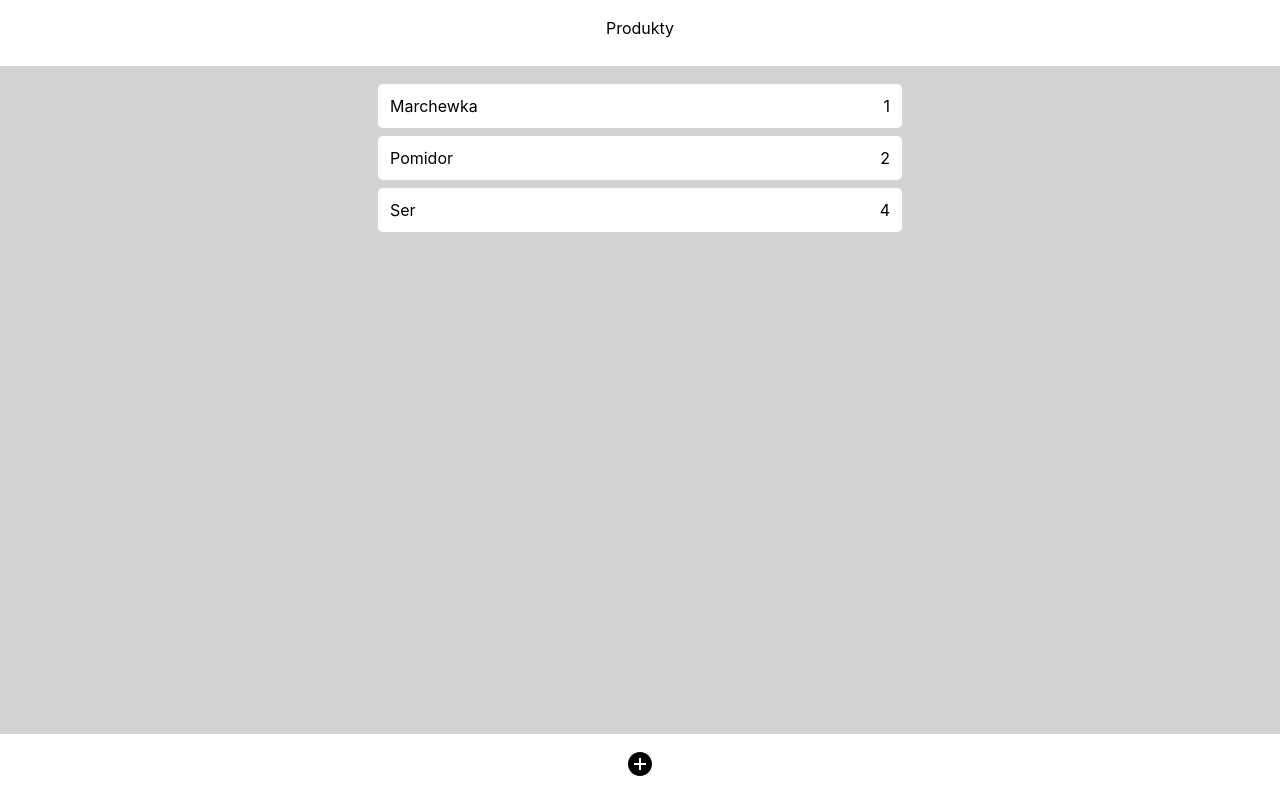
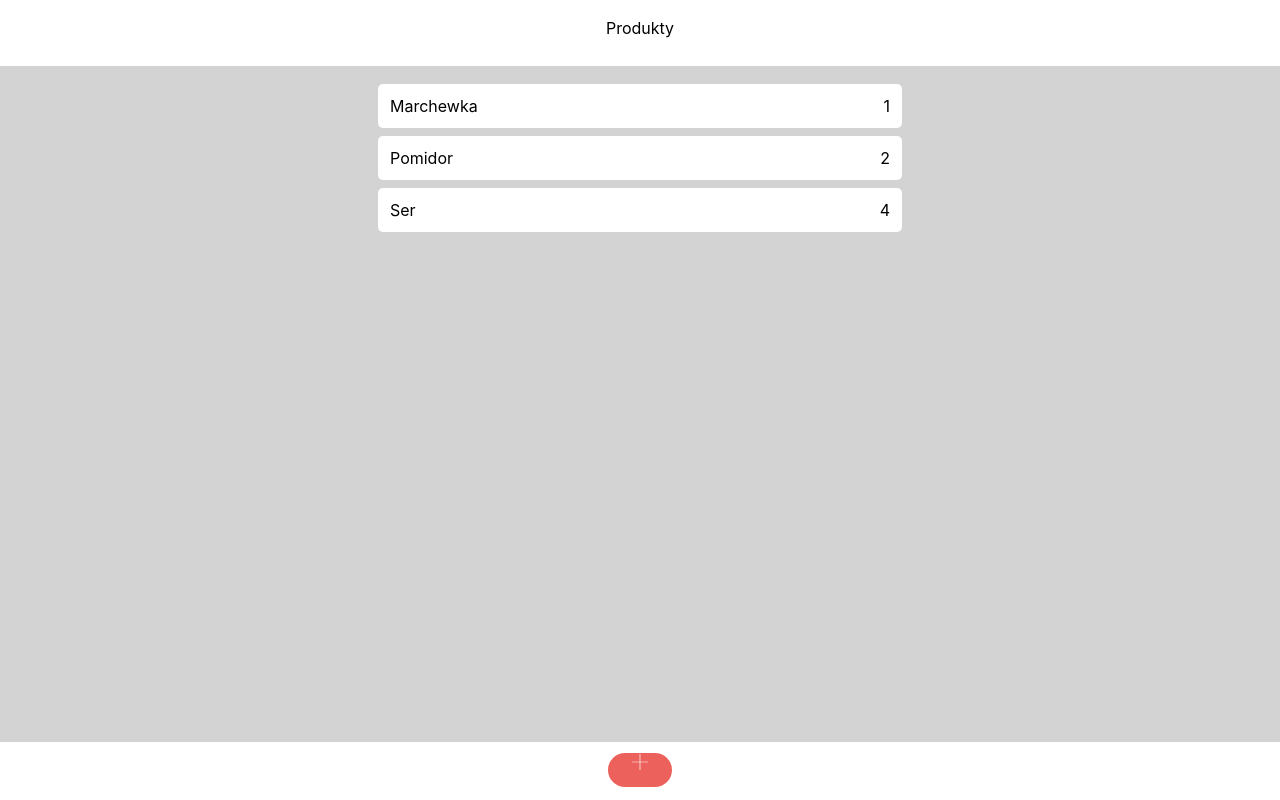
Before and after one commit to kcvgan/spiz, a Next.js app: page / in a window 1280 px wide. Built offline with nearby package versions, Linux system fonts and the light colour scheme.

Commit message:
Created initial bottom navbar

```diff
--- a/components/NavBar.tsx
+++ b/components/NavBar.tsx
@@ -1,22 +1,42 @@
 import React, { FC } from 'react';
 import styled from 'styled-components';
 
-import { PlusIcon } from '@/theme/icons';
+import { ThinPlusIcon } from '@/theme/icons';
 import { getColor, getPadding } from '@/theme';
 
 const Container = styled.div`
   z-index: 2;
   min-height: 30px;
   background-color: ${getColor('white')};
-  text-align: center;
-  padding: ${getPadding('large')};
+  padding: ${getPadding('small')};
   position: sticky;
   bottom: 0;
+  display: flex;
+  justify-content: center;
+`;
+const IconButton = styled.button`
+  display: flex;
+  justify-content: center;
+  width: 70px;
+  height: 40px;
+  border: 3px solid white;
+  border-radius: 20px;
+  background-color: ${getColor('slightlyRed')};
+  fill: ${getColor('white')};
+`;
+
+const IconWrapper = styled.div`
+  width: 16px;
+  height: 16px;
 `;
 
 const NavBar: FC = () => (
   <Container>
-    <PlusIcon />
+    <IconButton>
+      <IconWrapper>
+        <ThinPlusIcon />
+      </IconWrapper>
+    </IconButton>
   </Container>
 );
 
--- a/pages/index.tsx
+++ b/pages/index.tsx
@@ -23,7 +23,7 @@ const products: Product[] = [
 
 const Root = styled.div`
   margin: 0;
-  height: calc(100vh - 168px);
+  height: calc(100vh - 160px);
 `;
 
 const Header = styled.div`
--- a/theme/icons.ts
+++ b/theme/icons.ts
@@ -1 +1,2 @@
 export { default as PlusIcon } from '@/public/icons/plus-icon.svg';
+export { default as ThinPlusIcon } from '@/public/icons/thin-plus.svg';
--- a/theme/index.ts
+++ b/theme/index.ts
@@ -4,7 +4,8 @@ const colors = {
     main: 'cyan',
     secondary: 'magenta',
     lightGrey: 'lightgrey',
-    white: 'white'
+    white: 'white',
+    slightlyRed: '#EC615B'
 };
 
 type Colors = typeof colors;
```
Also changed, not shown: public/icons/plus-icon.svg, public/icons/thin-plus.svg (added).
